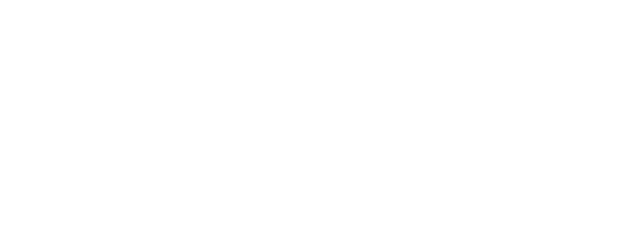
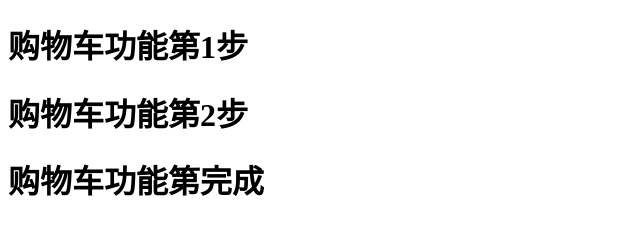
Before and after one commit to Mesmile888/mygit, a plain HTML site: page index.html in a window 1280 px wide. Shown: the whole page, without its empty margins (0-640 px from the left). Drawn offline with Linux system fonts and the light colour scheme.

Commit message:
before push

```diff
--- a/index.html
+++ b/index.html
@@ -2,8 +2,11 @@
 <html>
 	<head>
 		<meta charset="utf-8">
-		<title></title>
+		<title>购物车</title>
 	</head>
 	<body>
+		<h1>购物车功能第1步</h1>
+		<h1>购物车功能第2步</h1>
+		<h1>购物车功能第完成</h1>
 	</body>
 </html>
```
